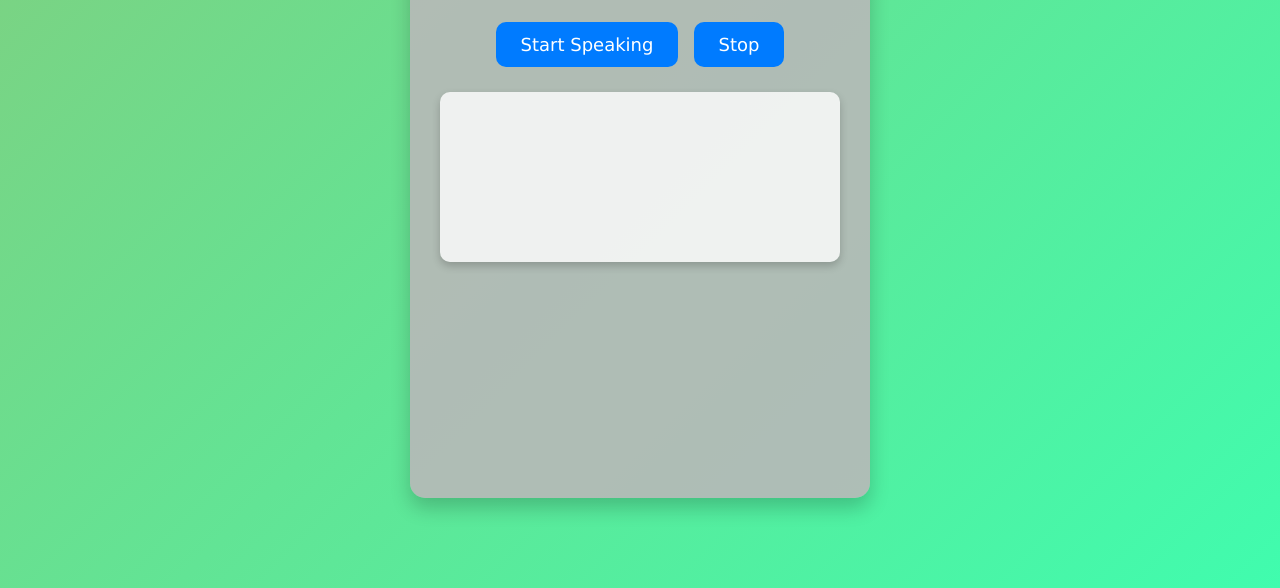
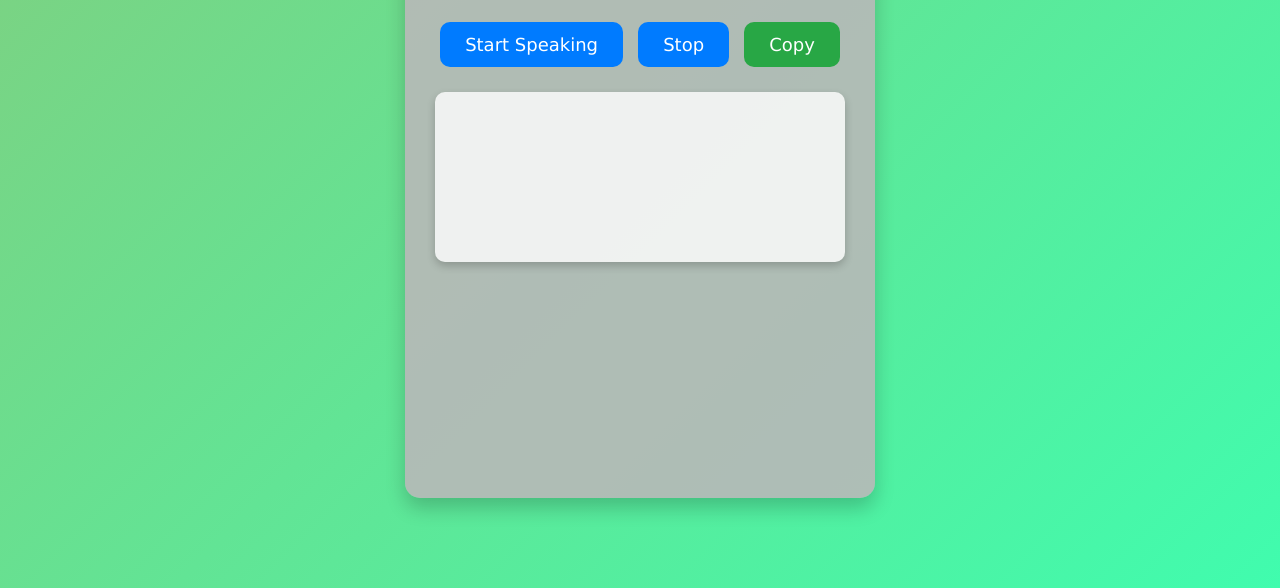
Before and after one commit to TGH75972/Essay-Speech-Writer, a plain HTML site: page index.html in a window 1280 px wide. Shown: the part 212-800 px from the top of the page. Drawn offline with Linux system fonts and the light colour scheme; a web font is replaced by a local one.

Commit message:
Update index.html

```diff
--- a/index.html
+++ b/index.html
@@ -11,6 +11,7 @@
         <h1>Essay Speech Writer</h1>
         <button id="start-btn">Start Speaking</button>
         <button id="stop-btn" disabled>Stop</button>
+        <button id="copy-btn">Copy </button>
         <div id="text-container"></div>
     </div>
     <script src="script.js"></script>
```
